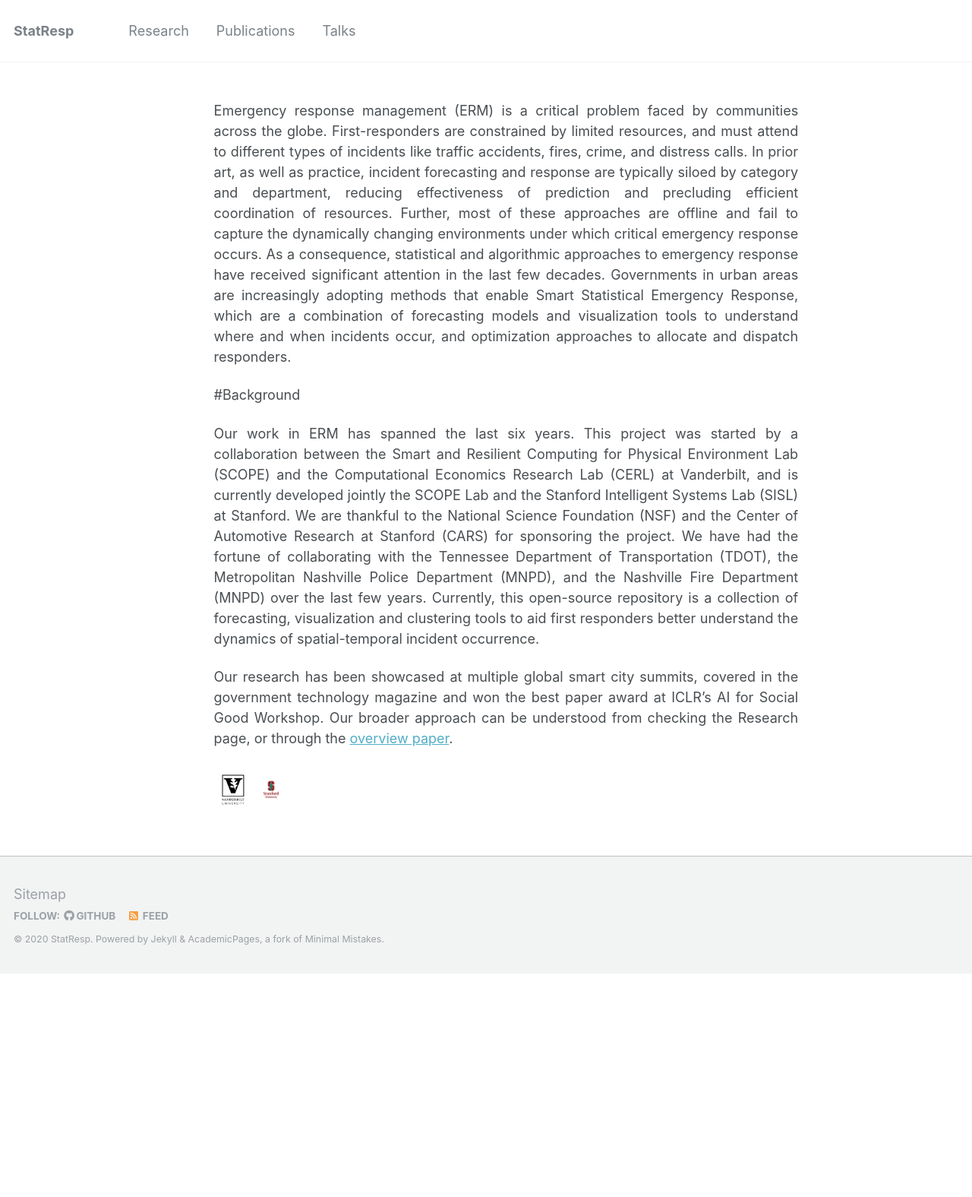
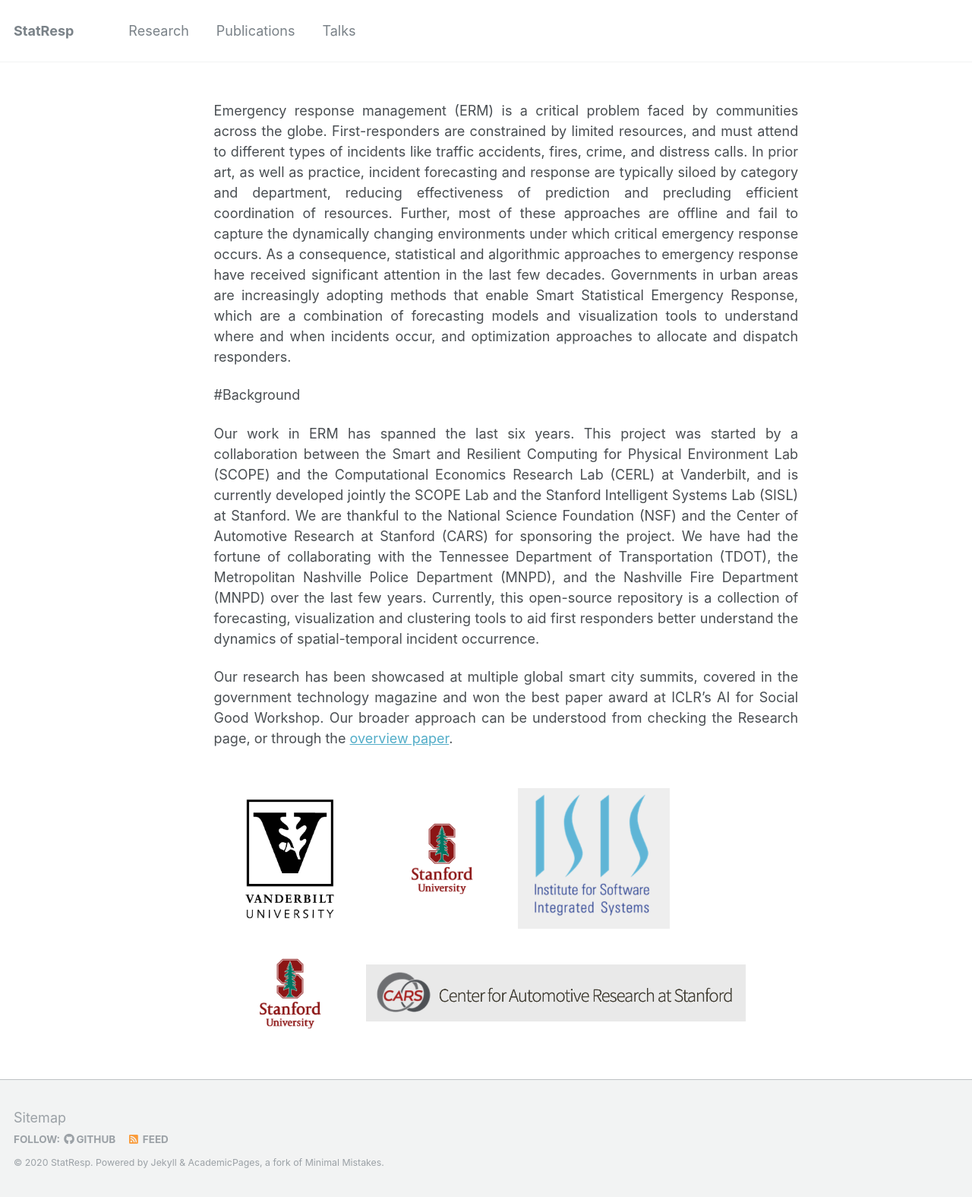
Before and after one commit to TransactiveSCC/statresp.github.io, a Jekyll site: the page built from _pages/about.md, in a window 1280 px wide. Shown: the whole page at 76% size. Built offline with Jekyll 4.4.1, drawn with Linux system fonts in a browser that asks for light colours; before the commit the page ends 1281 px from its top, so only the background shows below that.

Commit message:
updated logos

```diff
--- a/_pages/about.md
+++ b/_pages/about.md
@@ -17,4 +17,4 @@ Our work in ERM has spanned the last six years. This project was started by a co
 Our research has been showcased at multiple global smart city summits, covered in the government technology magazine and won the best paper award at ICLR's AI for Social Good Workshop. Our broader approach can be understood from checking the Research page, or through the [overview paper](http://statresp.github.io/files/pdfoverview.pdf).
 
 
-![](http://statresp.github.io/images/vu.jpg){:height="50px" width="50px"}![](http://statresp.github.io/images/stanford.png){:height="50px" width="50px"}
+![](http://statresp.github.io/images/vu.jpg){:height="200px" width="200px"}![](http://statresp.github.io/images/stanford.png){:height="200px" width="200px"}![](http://statresp.github.io/images/isisLogo.png){:height="200px" width="200px"}![](http://statresp.github.io/images/stanford.png){:height="200px" width="200px"}![](http://statresp.github.io/images/CARS.png){:height="200px" width="500px"}
```
Also changed, not shown: images/CARS.png (added), images/isisLogo.png (added).
